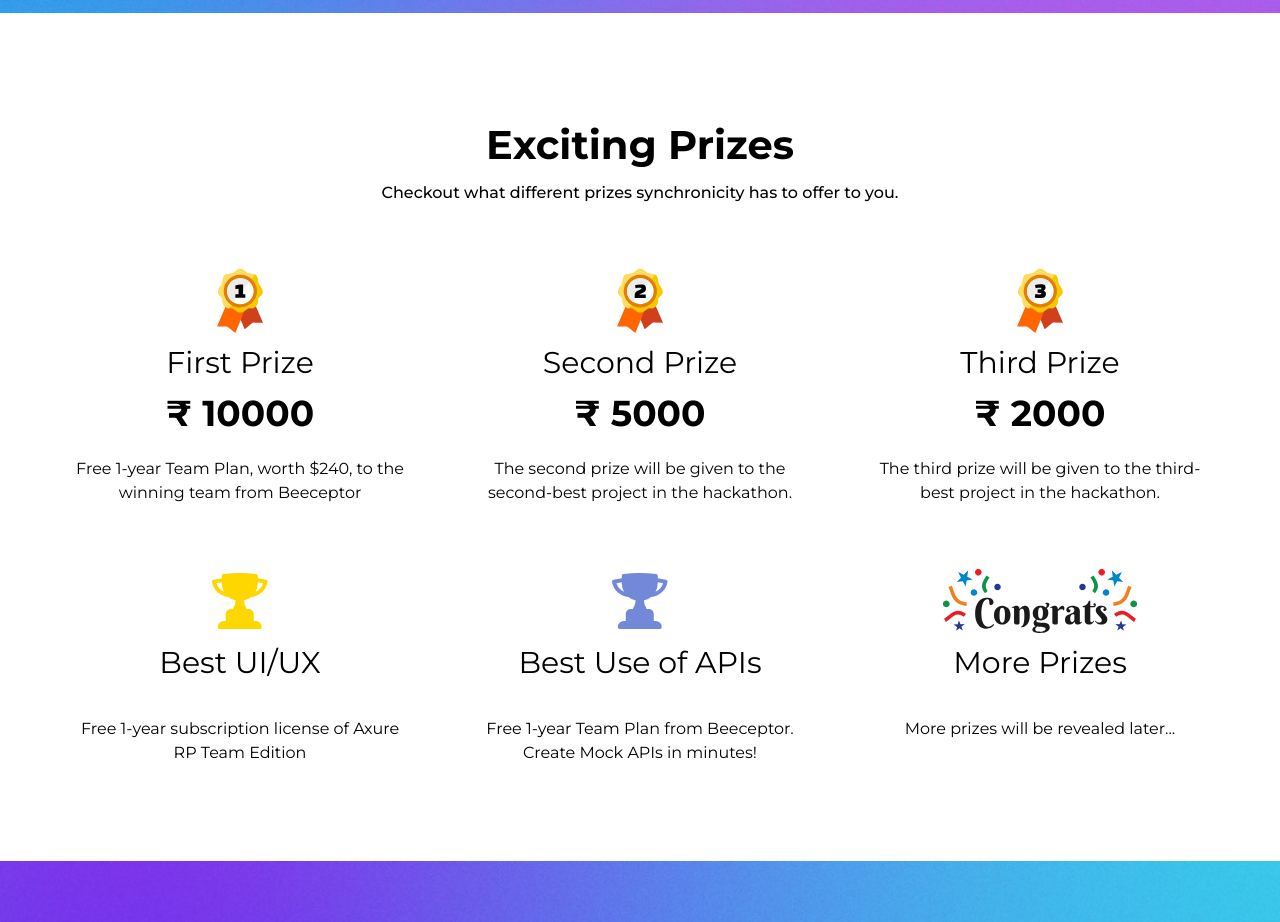
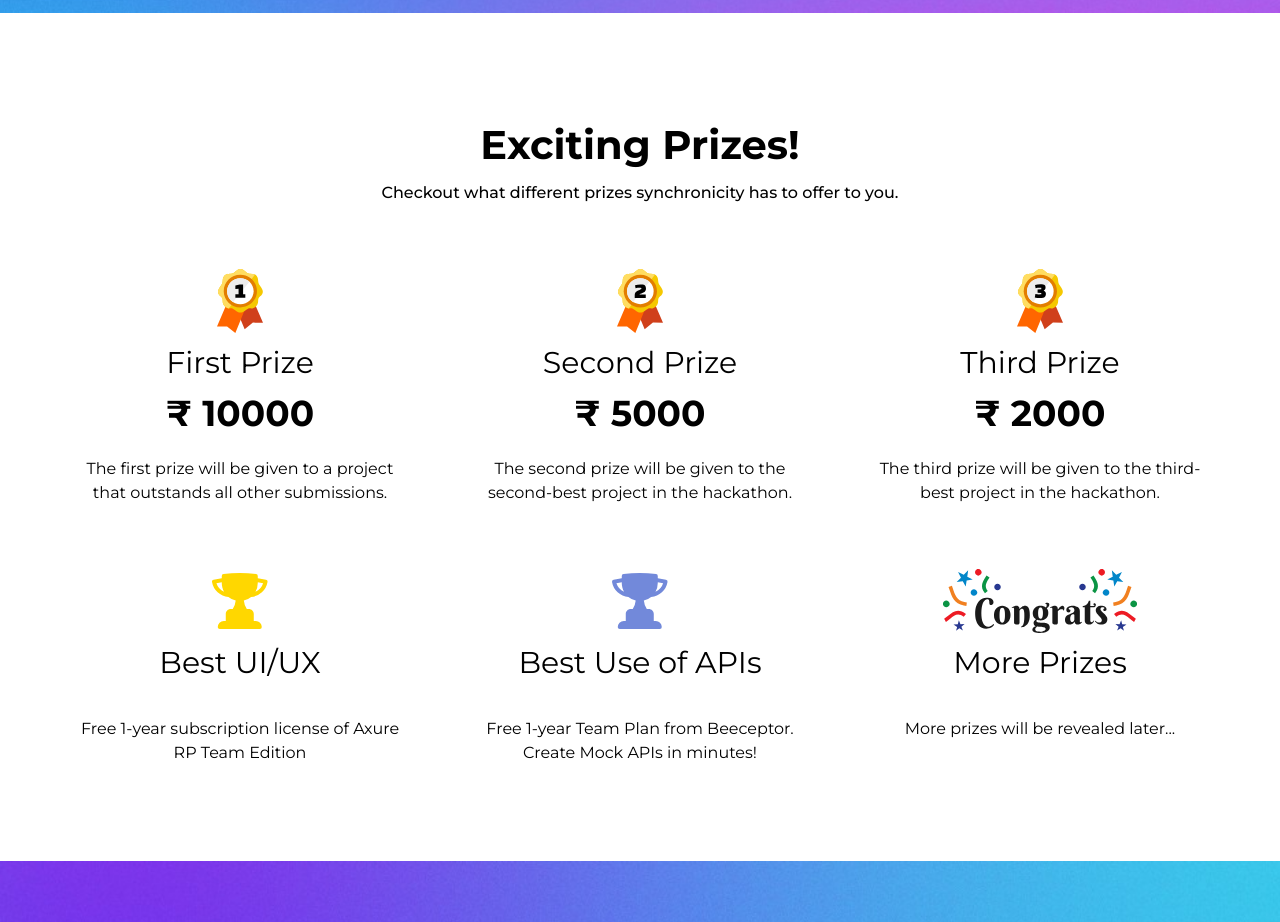
Before and after one commit to manosrija-nasrin/synchronicity-s1, a React (Vite) app: page / in a window 1280 px wide. Shown: the part 2600-3522 px from the top of the page. Built offline with nearby package versions, Linux system fonts and the light colour scheme.

Commit message:
FIX: Removed duplicate prize descriptions

```diff
--- a/src/components/prizes/Prizes.jsx
+++ b/src/components/prizes/Prizes.jsx
@@ -6,7 +6,7 @@ export default function Prize() {
   return (
     <section id="prizes" className="pt-16 pb-8 bg-white">
       <SectionTitle
-        title={"Exciting Prizes"}
+        title={"Exciting Prizes!"}
         titleDescription={
           "Checkout what different prizes synchronicity has to offer to you."
         }
--- a/src/data/prizesData.js
+++ b/src/data/prizesData.js
@@ -3,7 +3,7 @@ export const prizesData = [
     icon: "./icons/goldTrophy.svg",
     type: "First Prize",
     content:
-      "Free 1-year Team Plan, worth $240, to the winning team from Beeceptor",
+      "The first prize will be given to a project that outstands all other submissions.",
     cashComponent: 10000,
   },
   {
```
